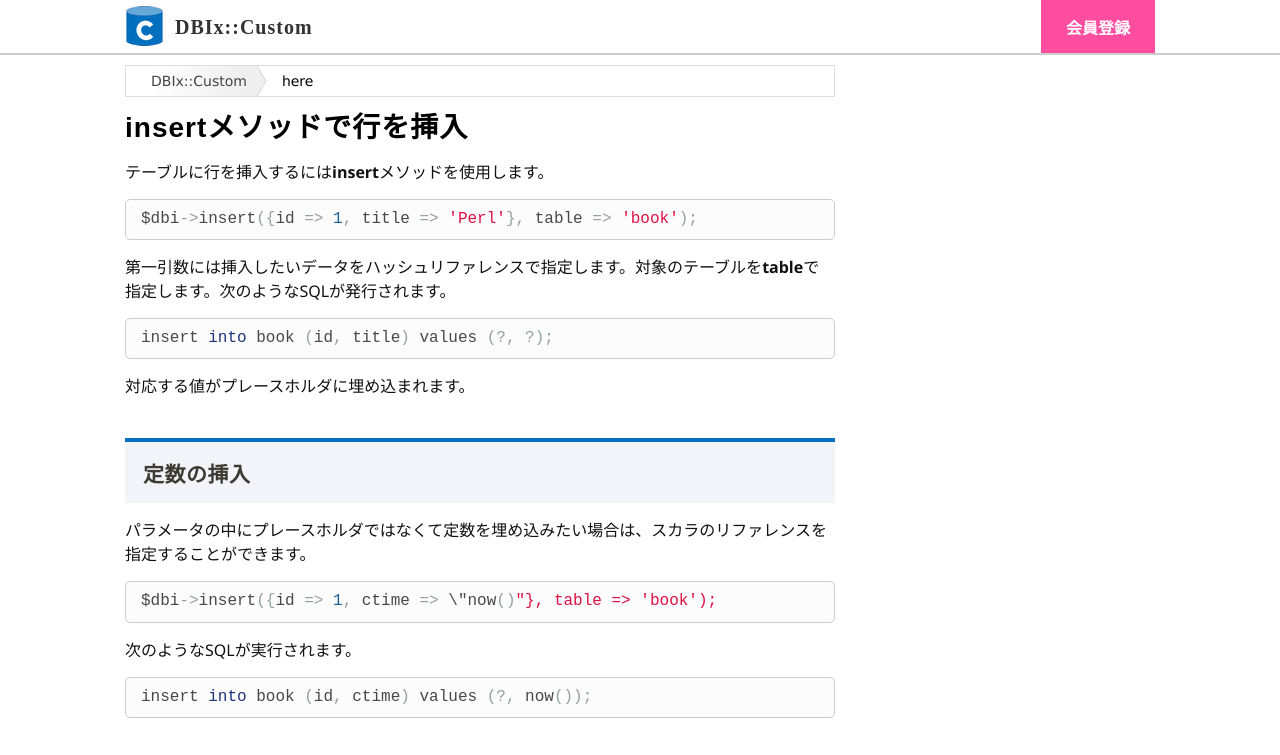
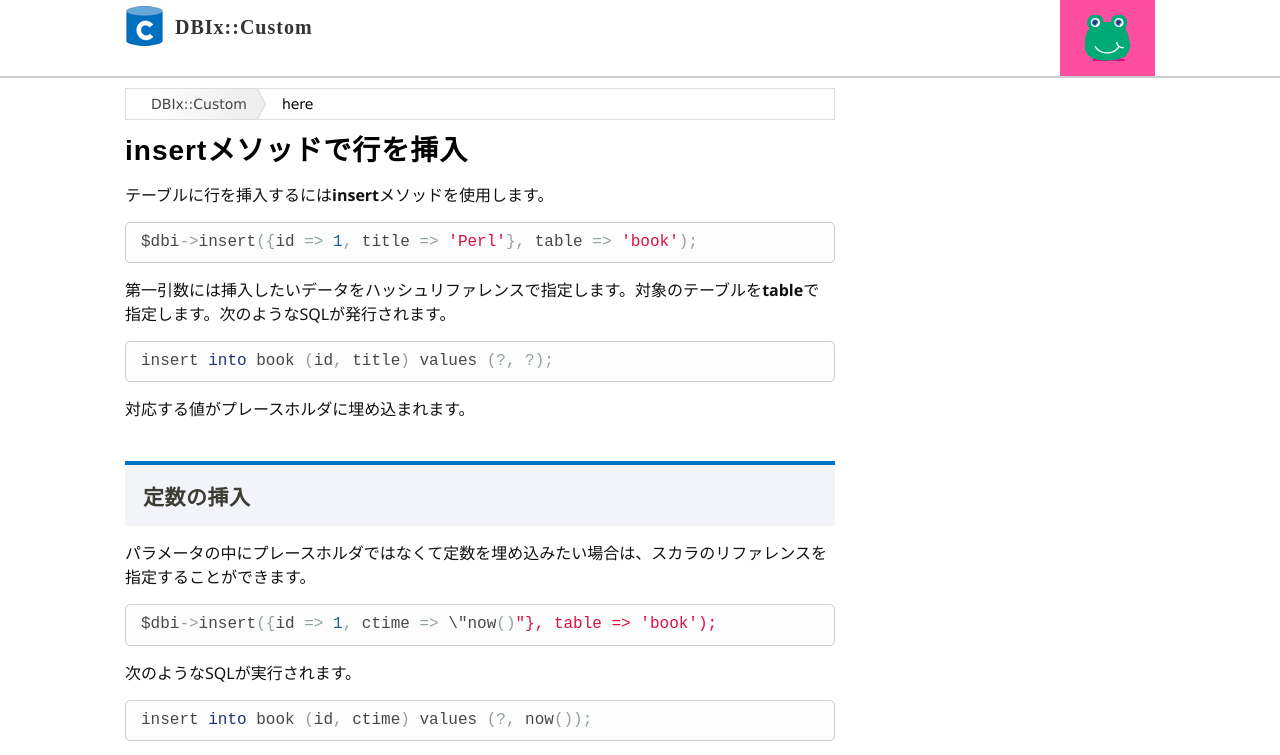
Before and after one commit to yuki-kimoto/perlzemidbixcustom-public, a plain HTML site: page blog/20110129130016.html in a window 1280 px wide. Shown: the top 755 px of the page. Drawn offline with Linux system fonts and the light colour scheme.

Commit message:
"Published by Giblog at 2022-06-12 07:58:38"

```diff
--- a/blog/20110129130016.html
+++ b/blog/20110129130016.html
@@ -51,7 +51,7 @@
     <a href="/"><img src="/images/logo.png">DBIx::Custom</a>
   </h1>
   <div class="header_right">
-    <a rel="nofollow" href="https://perlclub.net/account/create">会員登録</a>
+    <a rel="nofollow" href="https://perlclub.net"><img src="/images/perl_club_logo.png"></a>
   </div>
 </div>
 
```
Also changed, not shown: blog/20110130130016.html (+1 -1 lines), blog/20110202130016.html (+1 -1 lines), blog/20110210130016.html (+1 -1 lines), blog/20110401130559.html (+1 -1 lines), blog/20110508130736.html (+1 -1 lines), blog/20110516130787.html (+1 -1 lines), blog/20110708131364.html (+1 -1 lines), blog/20110709131364.html (+1 -1 lines), blog/20110812131778.html (+1 -1 lines), blog/20110816131802.html (+1 -1 lines), blog/20110904131900.html (+1 -1 lines), blog/20110911131900.html (+1 -1 lines), blog/20110924132031.html (+1 -1 lines), blog/20110926132031.html (+1 -1 lines), 4 more files.
